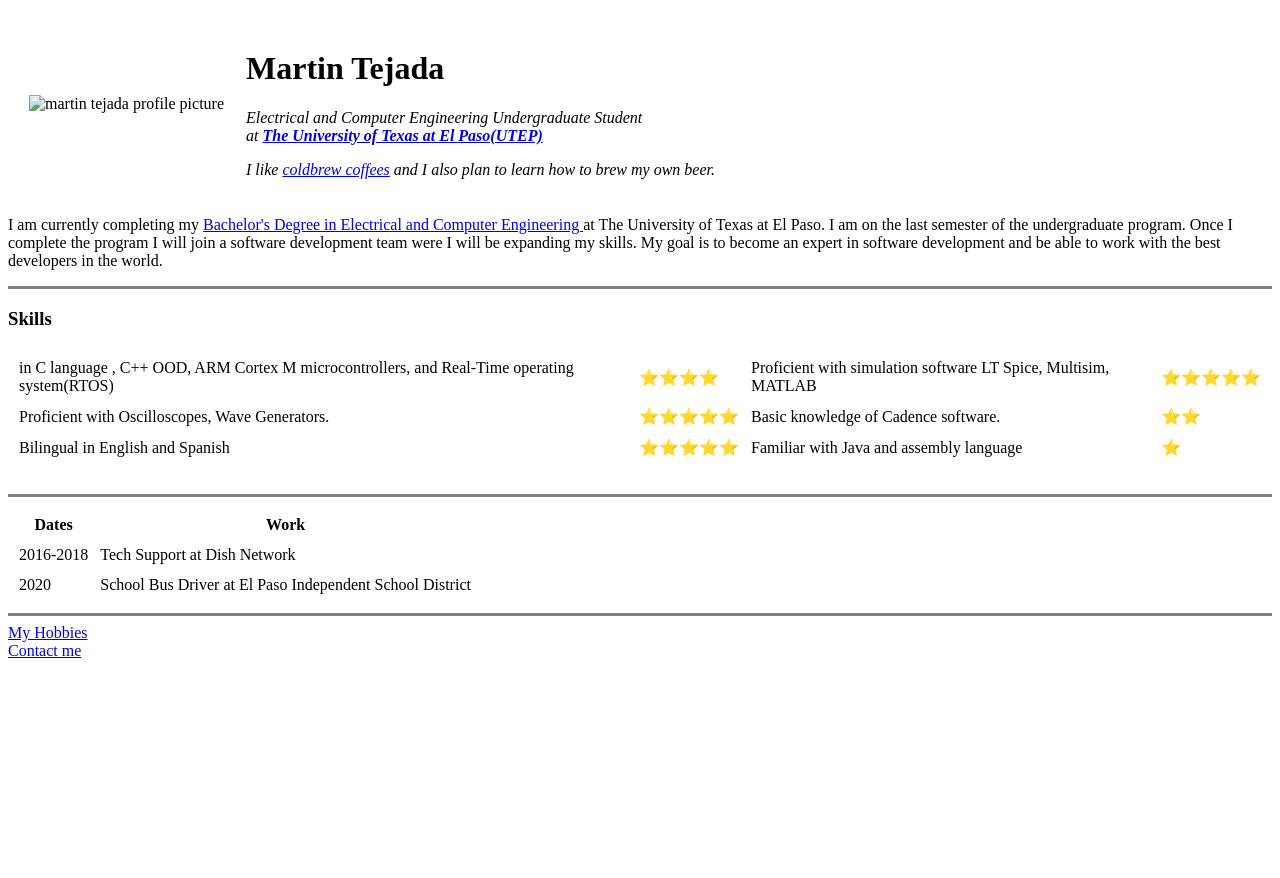
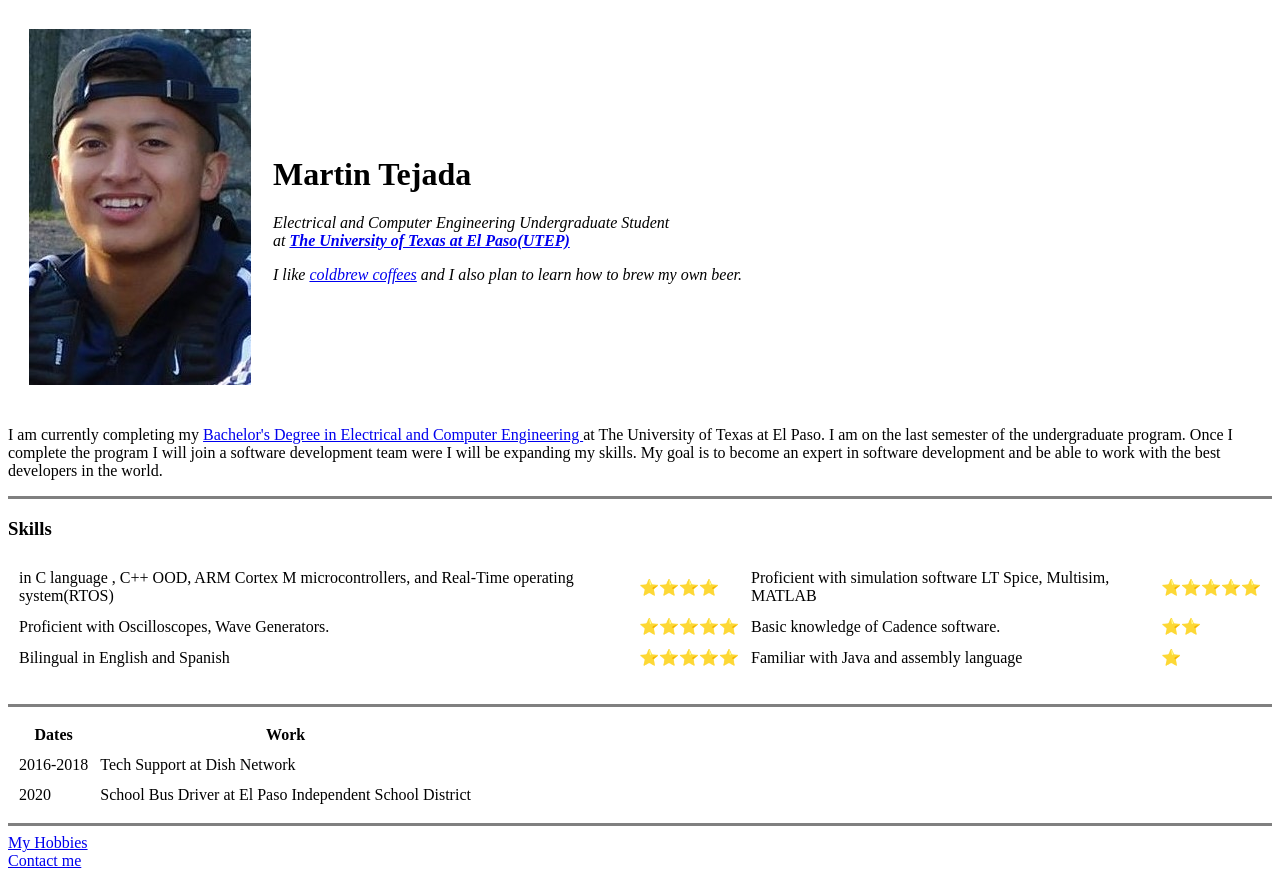
Before and after one commit to Mtejada21/cv1, a plain HTML site: page index.html in a window 1280 px wide. Before the commit the page ends 800 px from the top, so only its background shows below. Drawn offline with Linux system fonts and the light colour scheme.

Commit message:
Update index.html

```diff
--- a/index.html
+++ b/index.html
@@ -10,7 +10,7 @@
     <table cellspacing = "20">
         <tr>
 
-         <td><img src="images/martin.jpg" alt="martin tejada profile picture"> </td>
+         <td><img src="martin.jpg" alt="martin tejada profile picture"> </td>
          <td><h1>Martin Tejada</h1>
          <p> <em>Electrical and Computer Engineering Undergraduate Student
          <em> <br> at <strong> <a href="https://www.utep.edu/"> The University of Texas at El
```
